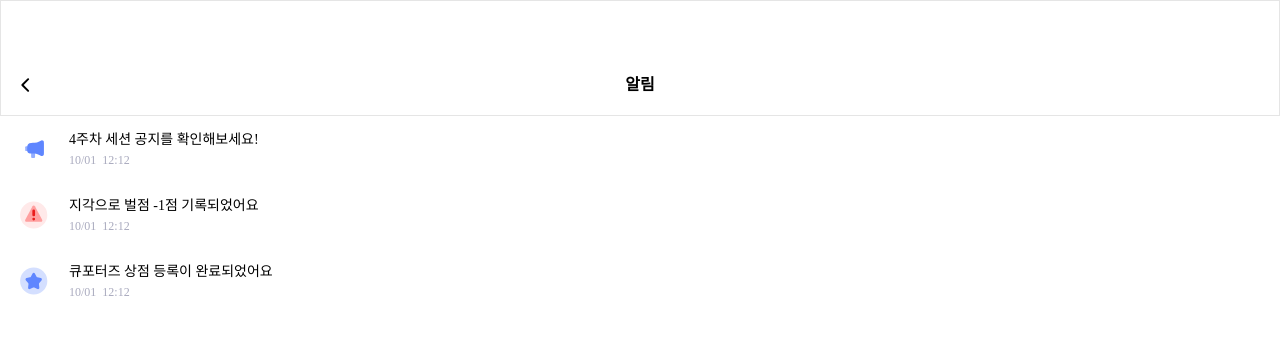
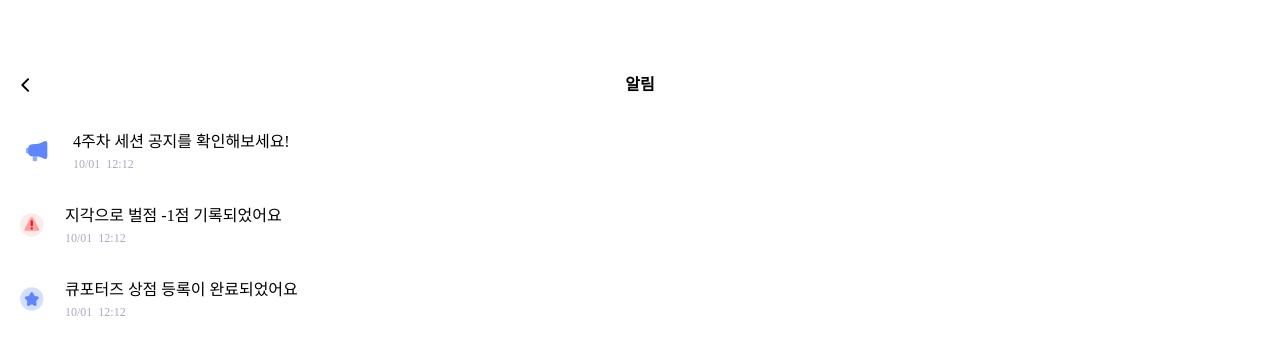
Before and after one commit to Kusitms32th-KuCheck/KuCheck-Front, a Next.js app: page /alarm in a window 1280 px wide. Shown: the top 354 px of the page. Built offline with nearby package versions, Linux system fonts and the light colour scheme; a web font is replaced by a local one.

Commit message:
style(#55): 알림 페이지 아이콘, 간격, 폰트 크기 조정

```diff
--- a/src/app/(member)/alarm/page.tsx
+++ b/src/app/(member)/alarm/page.tsx
@@ -6,12 +6,12 @@ export default function AlarmPage() {
     <main className="flex items-center justify-center bg-gray-100">
       <div className="desktop:w-[375px] min-h-screen w-full bg-white">
         <MemberHeader headerType="dynamic" title={'알림'} />
-        <div className="h-[116px] border" />
-        <div className="flex flex-col px-5">
+        <div className="h-[116px]" />
+        <div className="flex flex-col gap-y-1 px-5">
           <section className="flex items-center gap-x-[21px] py-[14px]">
-            <SessionNoticeBlueIcon width={28} height={28} />
+            <SessionNoticeBlueIcon width={32} height={32} />
             <div className="flex flex-col gap-y-[2px]">
-              <p className="body-sm-medium">4주차 세션 공지를 확인해보세요!</p>
+              <p className="body-lg-medium">4주차 세션 공지를 확인해보세요!</p>
               <div className="caption-sm-medium flex gap-x-[6px] text-gray-400">
                 <p className="">10/01</p>
                 <p>12:12</p>
@@ -19,9 +19,9 @@ export default function AlarmPage() {
             </div>
           </section>
           <section className="flex items-center gap-x-[21px] py-[14px]">
-            <PenaltyPointIcon width={28} height={28} />
+            <PenaltyPointIcon width={24} height={24} />
             <div className="flex flex-col gap-y-[2px]">
-              <p className="body-sm-medium">지각으로 벌점 -1점 기록되었어요</p>
+              <p className="body-lg-medium">지각으로 벌점 -1점 기록되었어요</p>
               <div className="caption-sm-medium flex gap-x-[6px] text-gray-400">
                 <p className="">10/01</p>
                 <p>12:12</p>
@@ -29,9 +29,9 @@ export default function AlarmPage() {
             </div>
           </section>
           <section className="flex items-center gap-x-[21px] py-[14px]">
-            <RewardPointIcon width={28} height={28} />
+            <RewardPointIcon width={24} height={24} />
             <div className="flex flex-col gap-y-[2px]">
-              <p className="body-sm-medium">큐포터즈 상점 등록이 완료되었어요</p>
+              <p className="body-lg-medium">큐포터즈 상점 등록이 완료되었어요</p>
               <div className="caption-sm-medium flex gap-x-[6px] text-gray-400">
                 <p className="">10/01</p>
                 <p>12:12</p>
```
